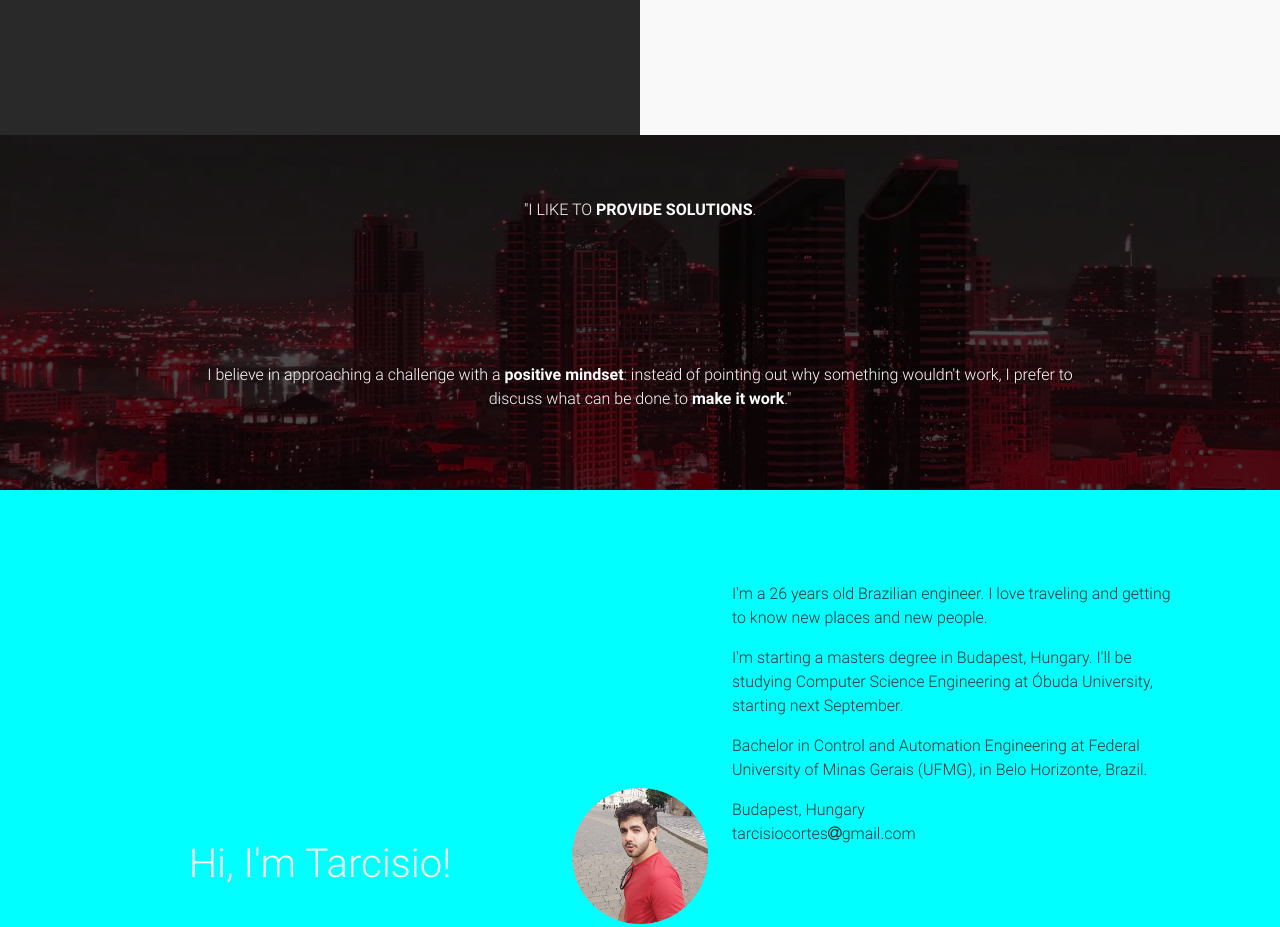
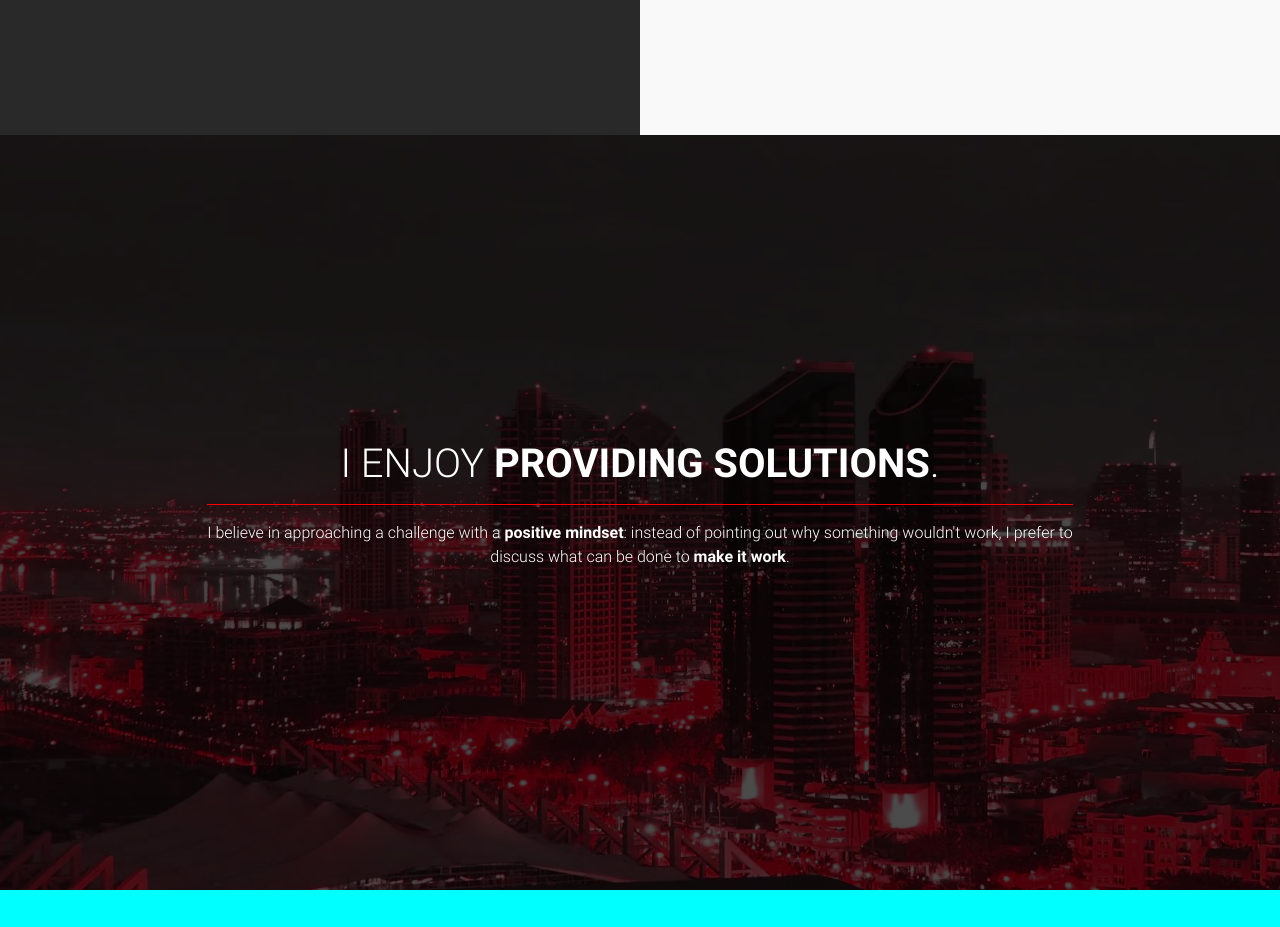
Before and after one commit to tcortes55/tc, a plain HTML site: page TarcisioCortes/index.html in a window 1280 px wide. Shown: the part 1420-2347 px from the top of the page. Drawn offline with Linux system fonts and the light colour scheme; files whose address does not match are found by name.

Commit message:
Parallax adjustments

```diff
--- a/TarcisioCortes/index.html
+++ b/TarcisioCortes/index.html
@@ -163,18 +163,21 @@
 
             <!--Section: Parallax1-->
             <section id="parallax-1">
-                <div class="row block-horizontal-half view">
+                <div class="row block-horizontal view">
 <!--                    <div class="mask pattern-1"></div>-->
                     <div class="my-parallax">
                     </div>
                     <div class="mask rgba-black-strong">
-                        <div class="row block-horizontal-half vertical-align parallax-caption">
-                            <div class="col-md-12 col-lg-12 col-xg-12">
-                            <p class="text-uppercase">"I like to <span class="font-weight-bold">provide solutions</span>.</p>
+                        <div class="row block-horizontal vertical-align parallax-caption">
+                            <div>
+                                <div class="col-md-12 col-lg-12 col-xg-12">
+                                    <h1 class="text-uppercase">I enjoy <span class="font-weight-bold">providing solutions</span>.</h1>
+        <!--                                </div>-->
+                                    <hr class="hr-red">
+        <!--                            <div class="col-md-12 col-lg-12 col-xg-12">-->
+                                    <p>I believe in approaching a challenge with a <span class="font-weight-bold">positive mindset</span>: instead of pointing out why something wouldn't work, I prefer to discuss what can be done to <span class="font-weight-bold">make it work</span>.</p>
                                 </div>
-                            <div class="col-md-12 col-lg-12 col-xg-12">
-                            <p>I believe in approaching a challenge with a <span class="font-weight-bold">positive mindset</span>: instead of pointing out why something wouldn't work, I prefer to discuss what can be done to <span class="font-weight-bold">make it work</span>."</p>
-                                </div>
+                            </div>
                         </div>
                     </div>
 
```
